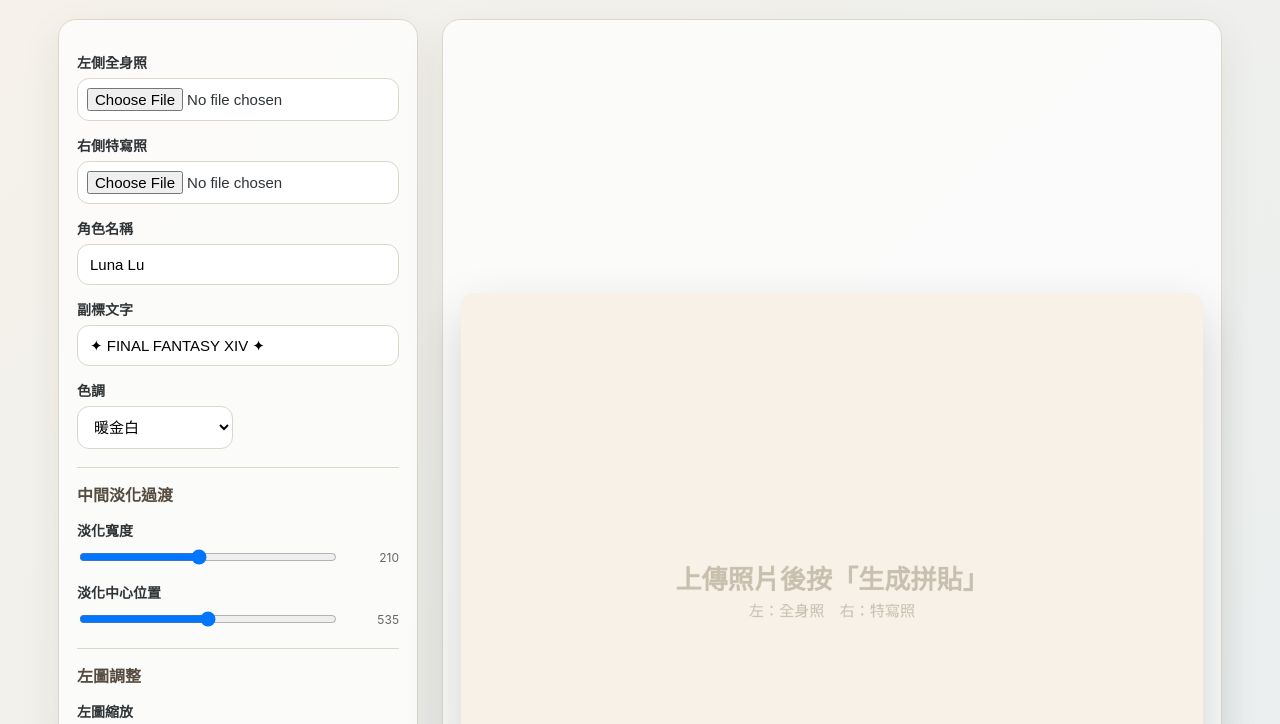
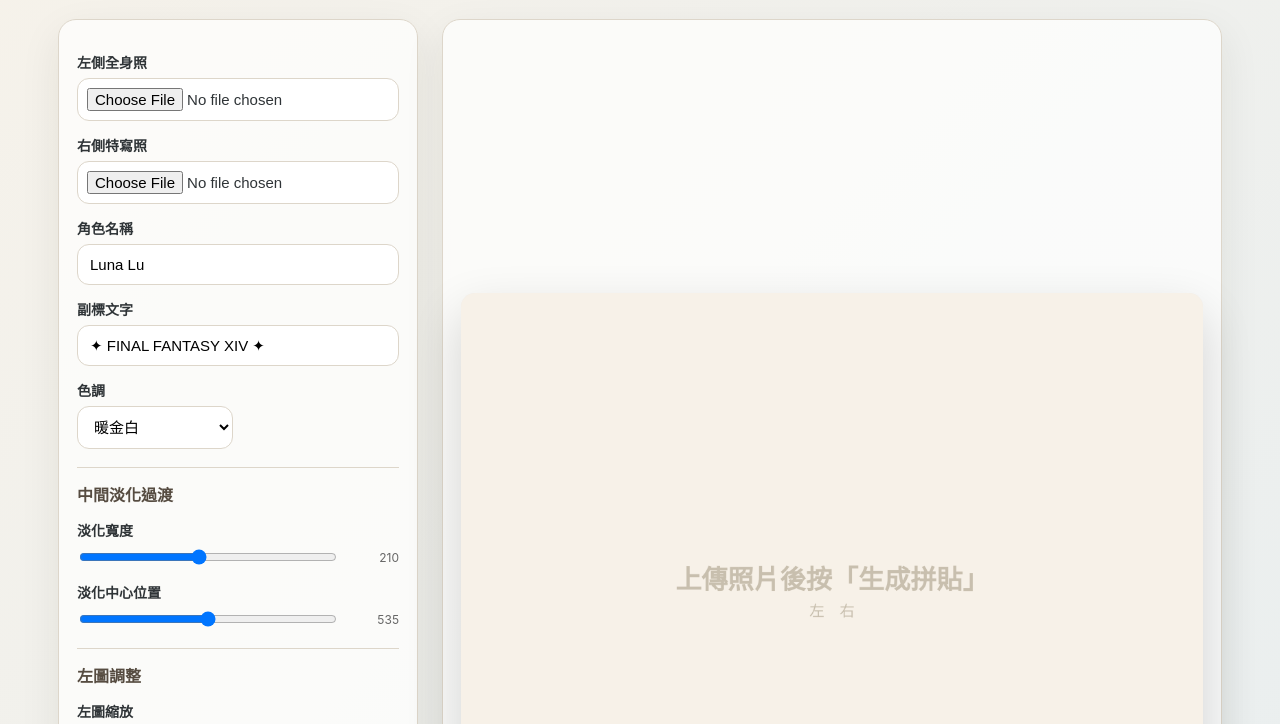
Before and after one commit to lunalu-mm/FF14_generator, a plain HTML site: page index.html in a window 1280 px wide. Shown: the part 71-795 px from the top of the page. Drawn offline with Linux system fonts and the light colour scheme.

Commit message:
Simplify text in index.html

```diff
--- a/index.html
+++ b/index.html
@@ -179,7 +179,7 @@ function drawPlaceholder(){
   ctx.textAlign = 'center';
   ctx.fillText('上傳照片後按「生成拼貼」',540,430);
   ctx.font = '22px sans-serif';
-  ctx.fillText('左：全身照　右：特寫照',540,470);
+  ctx.fillText('左　右',540,470);
 }
 
 function addTone(tone){
```
